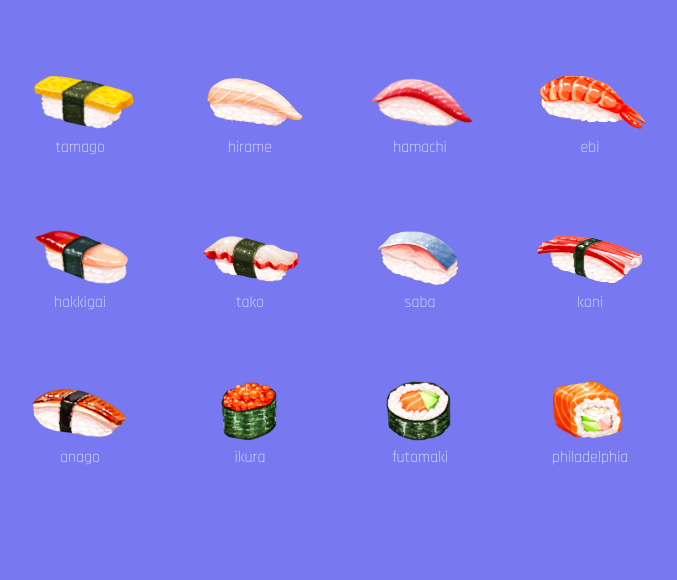
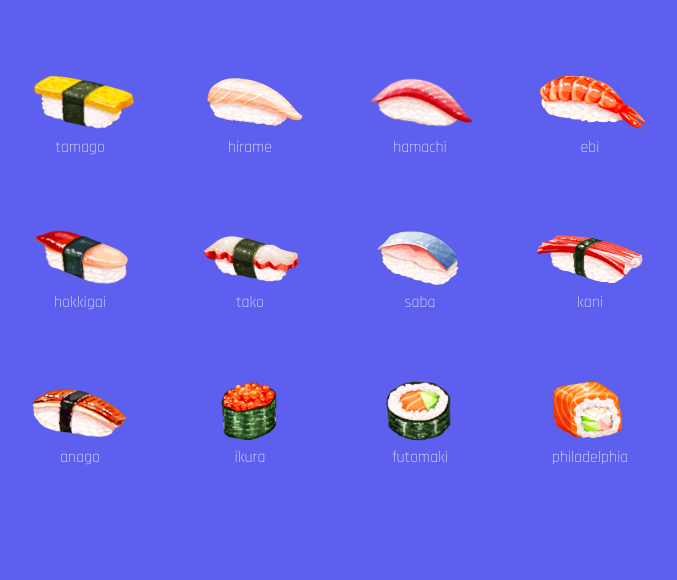
Before and after one commit to lorry2333/sushi-go, a plain HTML site: page index.html in a window 1280 px wide. Shown: the part 220-800 px from the top of the page, without its empty margins (305-982 px from the left). Drawn offline with Linux system fonts and the light colour scheme.

Commit message:
color update

```diff
--- a/mainpage.css
+++ b/mainpage.css
@@ -1,7 +1,7 @@
 @import url("https://fonts.googleapis.com/css2?family=Rajdhani:wght@300;400;500;600;700&display=swap");
 
 body {
-  background-color: #7879f1;
+  background-color: #5d5fef;
 }
 
 .headline {
@@ -34,7 +34,7 @@ p {
 }
 
 #hidden {
-  color: #7879f1;
+  color: #5d5fef;
   font-family: Rajdhani;
   font-size: 16px;
   font-weight: 600;
@@ -72,7 +72,7 @@ img {
 }
 
 .collapsible {
-  background-color: #7879f1;
+  background-color: #5d5fef;
   border: none;
   padding: 24px 0 0 0;
   transition: all 0.1s ease-in-out;
@@ -106,7 +106,7 @@ img {
   z-index: 1; /* Sit on top */
   left: 0;
   bottom: 0;
-  background-color: #dddefc;
+  background-color: white;
   overflow-x: hidden; /* Disable horizontal scroll */
   transition: 0.5s; /* 0.5 second transition effect to slide in or slide down the overlay (height or width, depending on reveal) */
 }
```
